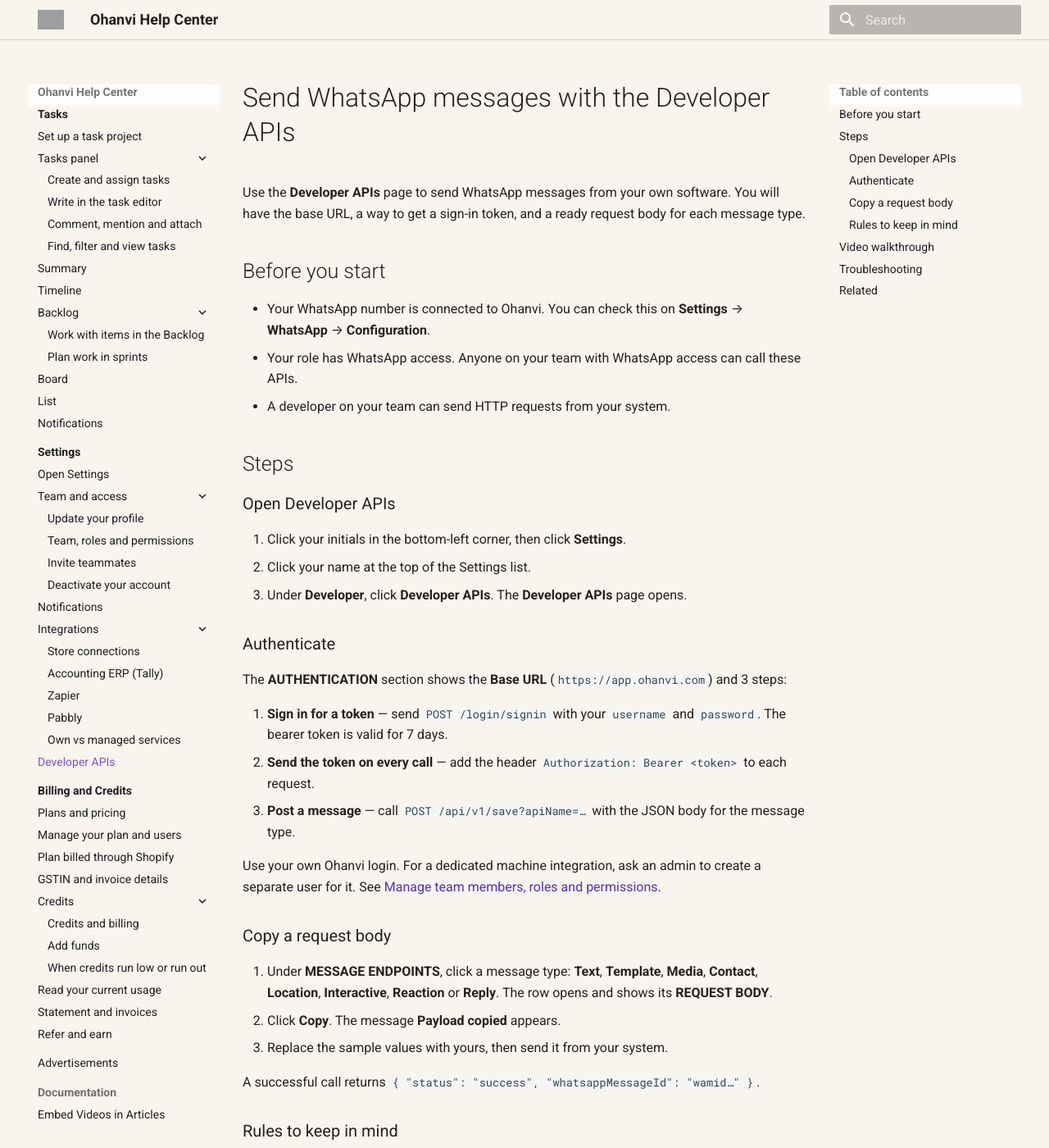
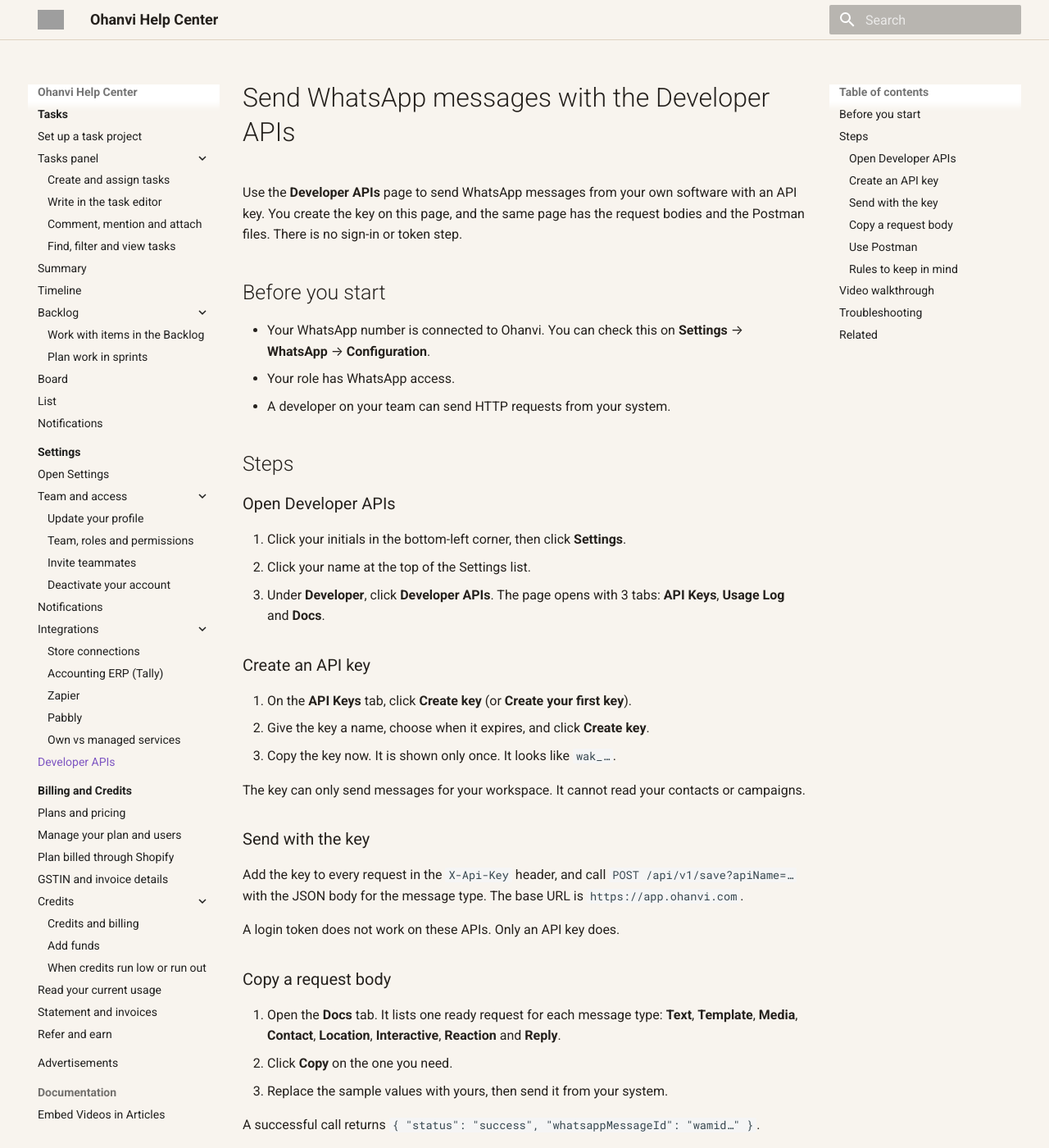
Before and after one commit to Ohanvi/ohanvi.github.io, an MkDocs documentation site: the page built from docs/settings/developer-apis.md, in a window 1280 px wide and 1400 px high. Shown: the whole window at 82% size. Built offline with MkDocs 1.6.1 and Material for MkDocs 9.7.7, drawn with Linux system fonts in a browser that asks for light colours; some of the changed text lies outside the part shown; grey boxes are pictures that could not be loaded.

Commit message:
Update Developer API docs for API keys
The Developer API docs were updated to reflect the current API key workflow instead of login-token auth. This includes creating and using API keys, copying request bodies, downloading Postman files, and noting usage limits and 401/402 troubleshooting.

The WhatsApp integrations docs were also corrected to point to the current navigation path for the Developer APIs page.

```diff
--- a/docs/settings/developer-apis.md
+++ b/docs/settings/developer-apis.md
@@ -1,16 +1,16 @@
 ---
 title: Send WhatsApp messages with the Developer APIs
-description: Find the base URL, sign-in step and ready-to-copy request bodies you need to send WhatsApp messages from your own systems through Ohanvi.
+description: Create an API key, copy ready request bodies and download the Postman files to send WhatsApp messages from your own systems through Ohanvi.
 ---
 
 # Send WhatsApp messages with the Developer APIs
 
-Use the **Developer APIs** page to send WhatsApp messages from your own software. You will have the base URL, a way to get a sign-in token, and a ready request body for each message type.
+Use the **Developer APIs** page to send WhatsApp messages from your own software with an API key. You create the key on this page, and the same page has the request bodies and the Postman files. There is no sign-in or token step.
 
 ## Before you start
 
 - Your WhatsApp number is connected to Ohanvi. You can check this on **Settings** → **WhatsApp** → **Configuration**.
-- Your role has WhatsApp access. Anyone on your team with WhatsApp access can call these APIs.
+- Your role has WhatsApp access.
 - A developer on your team can send HTTP requests from your system.
 
 ## Steps
@@ -19,25 +19,33 @@
 
 1. Click your initials in the bottom-left corner, then click **Settings**.
 2. Click your name at the top of the Settings list.
-3. Under **Developer**, click **Developer APIs**. The **Developer APIs** page opens.
+3. Under **Developer**, click **Developer APIs**. The page opens with 3 tabs: **API Keys**, **Usage Log** and **Docs**.
 
-### Authenticate
+### Create an API key
 
-The **AUTHENTICATION** section shows the **Base URL** (`https://app.ohanvi.com`) and 3 steps:
+1. On the **API Keys** tab, click **Create key** (or **Create your first key**).
+2. Give the key a name, choose when it expires, and click **Create key**.
+3. Copy the key now. It is shown only once. It looks like `wak_…`.
 
-1. **Sign in for a token** — send `POST /login/signin` with your `username` and `password`. The bearer token is valid for 7 days.
-2. **Send the token on every call** — add the header `Authorization: Bearer <token>` to each request.
-3. **Post a message** — call `POST /api/v1/save?apiName=…` with the JSON body for the message type.
+The key can only send messages for your workspace. It cannot read your contacts or campaigns.
 
-Use your own Ohanvi login. For a dedicated machine integration, ask an admin to create a separate user for it. See [Manage team members, roles and permissions](roles-and-permissions.md).
+### Send with the key
+
+Add the key to every request in the `X-Api-Key` header, and call `POST /api/v1/save?apiName=…` with the JSON body for the message type. The base URL is `https://app.ohanvi.com`.
+
+A login token does not work on these APIs. Only an API key does.
 
 ### Copy a request body
 
-1. Under **MESSAGE ENDPOINTS**, click a message type: **Text**, **Template**, **Media**, **Contact**, **Location**, **Interactive**, **Reaction** or **Reply**. The row opens and shows its **REQUEST BODY**.
-2. Click **Copy**. The message **Payload copied** appears.
+1. Open the **Docs** tab. It lists one ready request for each message type: **Text**, **Template**, **Media**, **Contact**, **Location**, **Interactive**, **Reaction** and **Reply**.
+2. Click **Copy** on the one you need.
 3. Replace the sample values with yours, then send it from your system.
 
 A successful call returns `{ "status": "success", "whatsappMessageId": "wamid…" }`.
+
+### Use Postman
+
+On the **Docs** tab, click **Postman collection** and **Environment** to download the two files. Import both into Postman, open the environment, paste your key into `apiKey`, and run any request under **Send Messages**. The key is added to every request for you.
 
 ### Rules to keep in mind
 
@@ -45,6 +53,8 @@
 - **Charged on delivery**
 - **Recipients in E.164 (8–15 digits)** — include the country code, for example +919876543210.
 - **Templates open conversations outside the 24-hour window** — use **Text** only within 24 hours of the customer's last message. See [Create a WhatsApp message template](../whatsapp/create-message-template.md).
+- **Pay as you go includes 100 API messages a month.** From the 101st you need one of our plans, and a plan has no cap.
+- **A utility template sent through the API costs Meta's rate plus 8 paise** from your credits.
 
 ## Video walkthrough
 
@@ -54,10 +64,11 @@
 
 | Issue | Cause | Fix |
 | --- | --- | --- |
-| Calls fail after about a week | The bearer token expired after 7 days. | Sign in again with `POST /login/signin` and use the new token. |
+| Calls fail with 401 | The key is missing, wrong, revoked or expired, or a login token was sent instead of a key. | Send the key in the `X-Api-Key` header. If it was revoked, create a new key. |
+| Calls fail with 402 | Pay as you go has used its 100 API messages this month. | Choose a plan to send more. |
 | A text message is not delivered | The customer has not messaged you in the last 24 hours. | Send an approved **Template** instead. |
 | Calls are rejected when you send many at once | You passed 60 requests per minute for this user. | Slow down, or spread the load across time. |
-| Clicking **Postman** does not download a file | The Postman collection is not on this page yet. | Use the request bodies under **MESSAGE ENDPOINTS** instead. |
+| **Postman collection** does not download a file | Downloads work in the web app only. | Open Ohanvi in a browser, or copy the request bodies from the **Docs** tab. |
 | **Developer APIs** is missing under your name | Your role cannot see it. | Ask your workspace owner. |
 
 ## Related
```
Also changed, not shown: docs/whatsapp/whatsapp-webhooks-and-integrations.md (+3 -3 lines).
